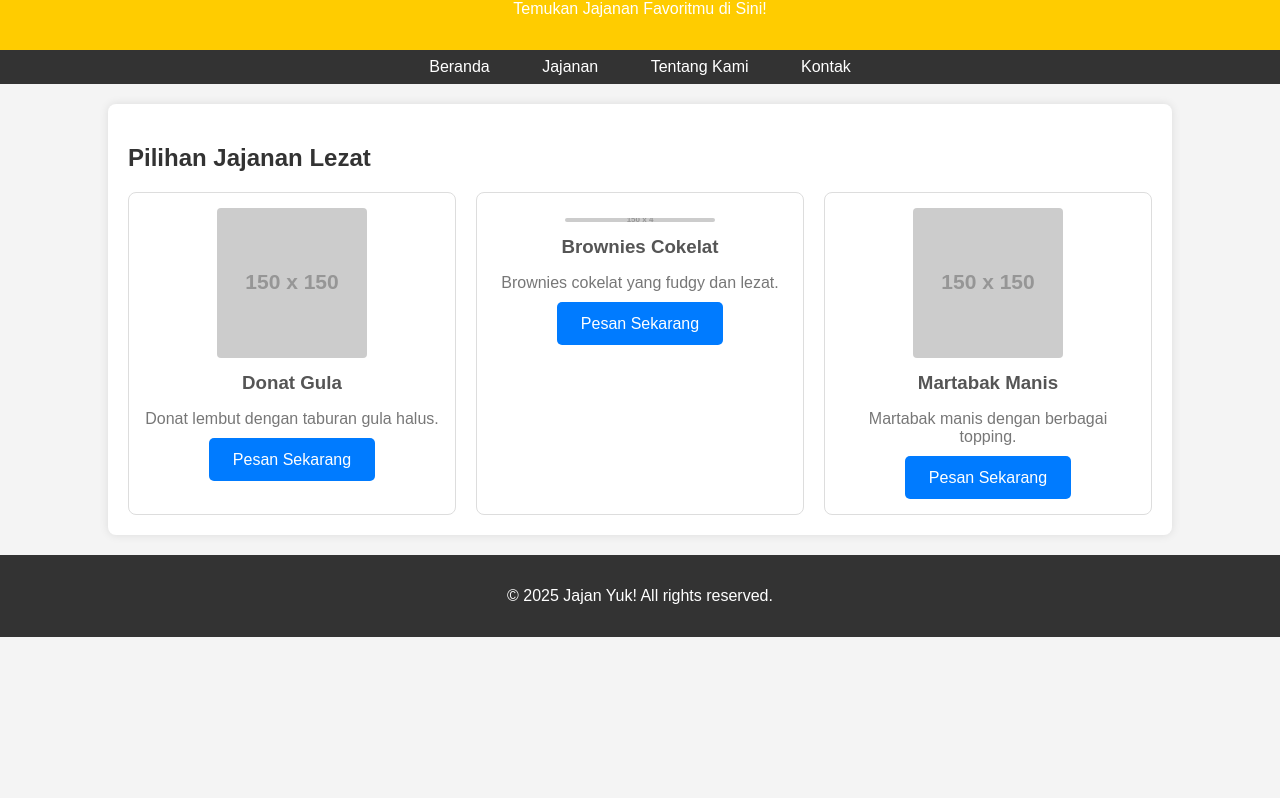
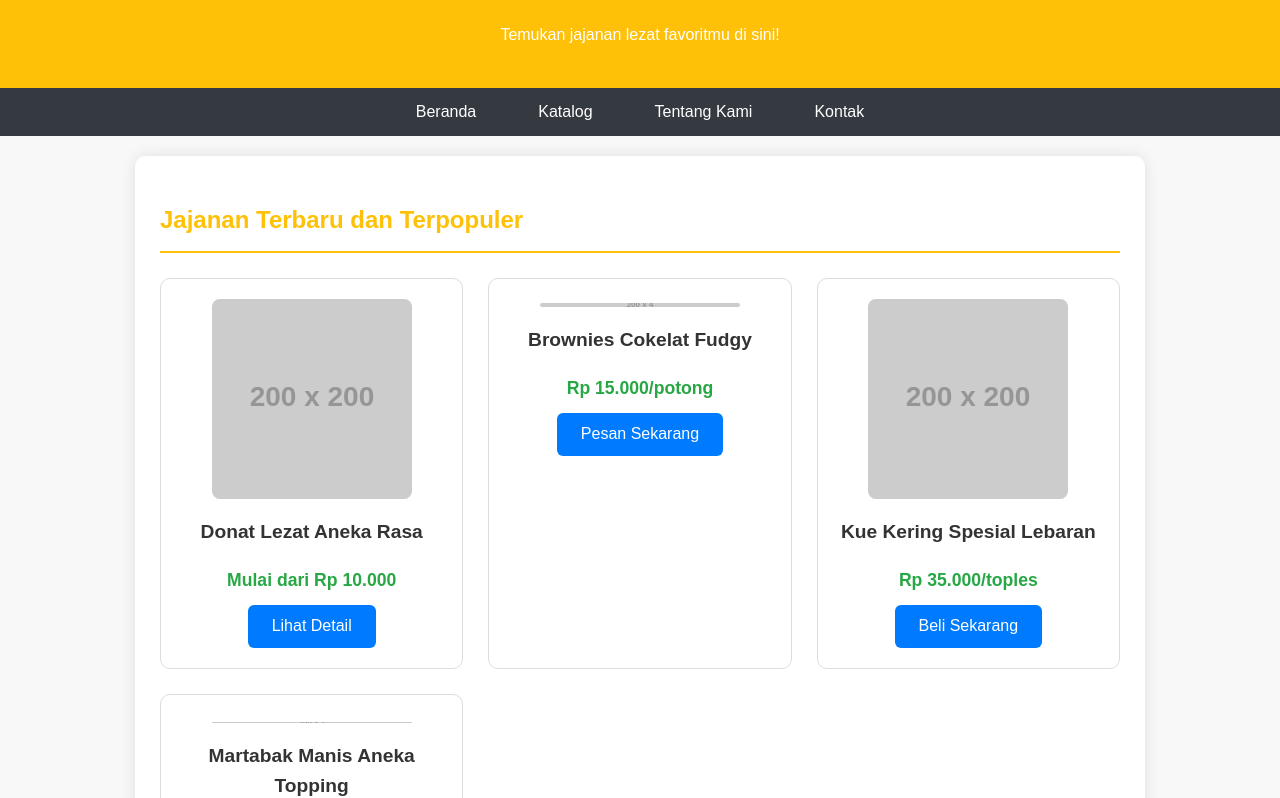
Before and after one commit to edoandrara/artworksk3n, a plain HTML site: page index.html in a window 1280 px wide. Shown: the part 96-894 px from the top of the page. Before the commit the page ends 800 px from the top, so only its background shows below. Drawn offline with Linux system fonts and the light colour scheme; placeholder pictures from the web are drawn by us.

Commit message:
Update index.html

```diff
--- a/index.html
+++ b/index.html
@@ -3,143 +3,214 @@
 <head>
     <meta charset="UTF-8">
     <meta name="viewport" content="width=device-width, initial-scale=1.0">
-    <title>Jajan Yuk!</title>
+    <title>Jajan Enak!</title>
     <style>
         body {
-            font-family: sans-serif;
+            font-family: 'Arial', sans-serif; /* Ganti font */
             margin: 0;
-            background-color: #f4f4f4;
+            padding: 0;
+            background-color: #f8f8f8; /* Warna latar belakang lebih lembut */
             color: #333;
+            line-height: 1.6;
         }
-
         header {
-            background-color: #ffcc00; /* Warna kuning cerah */
-            color: white;
-            padding: 1em 0;
+            background-color: #ffc107; /* Kuning yang lebih kalem */
+            color: #fff;
+            padding: 1.5em 0;
+            text-align: center;
+            box-shadow: 0 2px 5px rgba(0, 0, 0, 0.1);
+        }
+        nav {
+            background-color: #343a40; /* Abu-abu gelap */
+            color: #fff;
+            padding: 0.7em 0;
             text-align: center;
         }
-
-        nav {
-            background-color: #333;
-            color: white;
-            padding: 0.5em 0;
-            text-align: center;
+        nav a {
+            color: #fff;
+            text-decoration: none;
+            padding: 0.8em 1.2em;
+            margin: 0 0.6em;
+            border-radius: 6px;
+            transition: background-color 0.3s ease;
         }
-
-        nav a {
-            color: white;
-            text-decoration: none;
-            padding: 0.5em 1em;
-            margin: 0 0.5em;
+        nav a:hover {
+            background-color: #555;
         }
-
         .container {
-            width: 80%;
+            max-width: 960px;
             margin: 20px auto;
-            background-color: white;
-            padding: 20px;
-            border-radius: 8px;
-            box-shadow: 0 0 10px rgba(0, 0, 0, 0.1);
+            padding: 25px;
+            background-color: #fff;
+            border-radius: 10px;
+            box-shadow: 0 0 15px rgba(0, 0, 0, 0.1);
         }
-
+        h2 {
+            color: #ffc107;
+            border-bottom: 2px solid #ffc107;
+            padding-bottom: 0.5em;
+            margin-bottom: 1em;
+        }
         .product-grid {
             display: grid;
-            grid-template-columns: repeat(auto-fit, minmax(250px, 1fr));
-            gap: 20px;
-            margin-top: 20px;
+            grid-template-columns: repeat(auto-fit, minmax(280px, 1fr)); /* Lebar kartu produk lebih besar */
+            gap: 25px;
+            margin-top: 25px;
         }
-
         .product-card {
             border: 1px solid #ddd;
-            border-radius: 8px;
-            padding: 15px;
+            border-radius: 10px;
+            padding: 20px;
             text-align: center;
+            transition: transform 0.2s ease-in-out;
         }
-
+        .product-card:hover {
+            transform: scale(1.05);
+        }
         .product-card img {
             max-width: 100%;
             height: auto;
-            border-radius: 4px;
-        }
-
-        .product-card h3 {
-            margin-top: 10px;
-            margin-bottom: 5px;
-            color: #555;
-        }
-
-        .product-card p {
-            color: #777;
+            border-radius: 8px;
             margin-bottom: 10px;
         }
-
-        .buy-button {
-            background-color: #007bff; /* Warna biru cerah */
-            color: white;
+        .product-title {
+            margin-top: 0;
+            font-size: 1.2em;
+            font-weight: bold;
+            color: #333;
+        }
+        .product-price {
+            color: #28a745; /* Hijau yang lebih segar */
+            font-weight: bold;
+            font-size: 1.1em;
+            margin-bottom: 10px;
+        }
+        .product-card button {
+            background-color: #007bff; /* Biru cerah untuk tombol */
+            color: #fff;
             border: none;
             padding: 0.8em 1.5em;
-            border-radius: 5px;
+            border-radius: 6px;
             cursor: pointer;
-            text-decoration: none;
-            display: inline-block;
+            font-size: 1em;
+            transition: background-color 0.3s ease;
         }
-
-        .buy-button:hover {
+        .product-card button:hover {
             background-color: #0056b3;
         }
-
         footer {
             text-align: center;
-            padding: 1em 0;
-            background-color: #333;
-            color: white;
-            position: sticky;
-            bottom: 0;
+            padding: 1.5em 0;
+            background-color: #343a40;
+            color: #fff;
+            position: relative; /* Ubah jadi relative agar tidak selalu di bawah konten */
             width: 100%;
+            margin-top: 30px; /* Tambahkan margin atas */
+        }
+        /* Tambahan bagian Tentang Kami */
+        .about-us {
+            margin-top: 30px;
+            padding: 20px;
+            background-color: #fff;
+            border-radius: 10px;
+            box-shadow: 0 0 15px rgba(0, 0, 0, 0.1);
+        }
+        .about-us h2 {
+            color: #ffc107;
+            border-bottom: 2px solid #ffc107;
+            padding-bottom: 0.5em;
+            margin-bottom: 1em;
+        }
+        .about-us p {
+            line-height: 1.7;
+        }
+        /* Tambahan bagian Kontak */
+        .contact-us {
+            margin-top: 30px;
+            padding: 20px;
+            background-color: #fff;
+            border-radius: 10px;
+            box-shadow: 0 0 15px rgba(0, 0, 0, 0.1);
+        }
+        .contact-us h2 {
+            color: #ffc107;
+            border-bottom: 2px solid #ffc107;
+            padding-bottom: 0.5em;
+            margin-bottom: 1em;
+        }
+        .contact-us p {
+            line-height: 1.7;
+            margin-bottom: 1em;
+        }
+        .contact-us ul {
+            list-style: none;
+            padding: 0;
+        }
+        .contact-us li {
+            margin-bottom: 0.5em;
         }
     </style>
 </head>
 <body>
     <header>
-        <h1>Selamat Datang di Jajan Yuk!</h1>
-        <p>Temukan Jajanan Favoritmu di Sini!</p>
+        <h1>Selamat Datang di Jajan Enak!</h1>
+        <p>Temukan jajanan lezat favoritmu di sini!</p>
     </header>
-
     <nav>
-        <a href="#">Beranda</a>
-        <a href="#jajanan">Jajanan</a>
-        <a href="#">Tentang Kami</a>
-        <a href="#">Kontak</a>
+        <a href="#beranda">Beranda</a>
+        <a href="#katalog">Katalog</a>
+        <a href="#tentang-kami">Tentang Kami</a>
+        <a href="#kontak">Kontak</a>
     </nav>
-
-    <div class="container">
-        <section id="jajanan">
-            <h2>Pilihan Jajanan Lezat</h2>
+    <div class="container" id="beranda">
+        <h2>Jajanan Terbaru dan Terpopuler</h2>
         <div class="product-grid">
             <div class="product-card">
-                    <img src="https://via.placeholder.com/150/FFC107/000000?Text=Donat" alt="Donat">
-                    <h3>Donat Gula</h3>
-                    <p>Donat lembut dengan taburan gula halus.</p>
-                    <a href="#" class="buy-button">Pesan Sekarang</a>
+                <img src="https://via.placeholder.com/200/FFC107/FFFFFF?Text=Donat" alt="Donat">
+                <h3 class="product-title">Donat Lezat Aneka Rasa</h3>
+                <p class="product-price">Mulai dari Rp 10.000</p>
+                <button>Lihat Detail</button>
             </div>
             <div class="product-card">
-                    <img src="https://via.placeholder.com/150/4CAF50/FFFFFF?Text=Brownies" alt="Brownies">
-                    <h3>Brownies Cokelat</h3>
-                    <p>Brownies cokelat yang fudgy dan lezat.</p>
-                    <a href="#" class="buy-button">Pesan Sekarang</a>
+                <img src="https://via.placeholder.com/200/4CAF50/FFFFFF?Text=Brownies" alt="Brownies">
+                <h3 class="product-title">Brownies Cokelat Fudgy</h3>
+                <p class="product-price">Rp 15.000/potong</p>
+                <button>Pesan Sekarang</button>
             </div>
             <div class="product-card">
-                    <img src="https://via.placeholder.com/150/F44336/FFFFFF?Text=Martabak" alt="Martabak">
-                    <h3>Martabak Manis</h3>
-                    <p>Martabak manis dengan berbagai topping.</p>
-                    <a href="#" class="buy-button">Pesan Sekarang</a>
+                <img src="https://via.placeholder.com/200/F44336/FFFFFF?Text=Kue+Kering" alt="Kue Kering">
+                <h3 class="product-title">Kue Kering Spesial Lebaran</h3>
+                <p class="product-price">Rp 35.000/toples</p>
+                <button>Beli Sekarang</button>
+            </div>
+            <div class="product-card">
+                <img src="https://via.placeholder.com/200/00BCD4/FFFFFF?Text=Martabak+Manis" alt="Martabak Manis">
+                <h3 class="product-title">Martabak Manis Aneka Topping</h3>
+                <p class="product-price">Mulai dari Rp 25.000</p>
+                <button>Lihat Menu</button>
             </div>
         </div>
-        </section>
+    </div>
+
+    <div class="container about-us" id="tentang-kami">
+        <h2>Tentang Kami</h2>
+        <p>Jajan Enak adalah toko online yang menyediakan berbagai macam jajanan lezat dan berkualitas. Kami berkomitmen untuk memberikan pengalaman berbelanja yang menyenangkan dan produk yang selalu свежие. Kami percaya bahwa setiap gigitan dapat membawa kebahagiaan!</p>
+        <p>Kami selalu berusaha untuk menambah koleksi jajanan kami dengan rasa-rasa baru yang menarik. Dukungan Anda adalah motivasi kami untuk terus berkembang dan memberikan yang terbaik.</p>
+    </div>
+
+    <div class="container contact-us" id="kontak">
+        <h2>Kontak Kami</h2>
+        <p>Ada pertanyaan atau ingin memesan dalam jumlah besar? Hubungi kami melalui:</p>
+        <ul>
+            <li>Email: <a href="mailto:info@jajanenak.com">info@jajanenak.com</a></li>
+            <li>Telepon/WhatsApp: <a href="https://wa.me/nomorteleponkamu">0812-xxxx-xxxx</a> (Ganti dengan nomor teleponmu)</li>
+            <li>Instagram: <a href="https://instagram.com/jajanenakid">@jajanenakid</a> (Ganti dengan akun Instagrammu)</li>
+        </ul>
+        <p>Kami akan dengan senang hati membantu Anda.</p>
     </div>
 
     <footer>
-        <p>&copy; 2025 Jajan Yuk! All rights reserved.</p>
+        <p>&copy; 2023 Jajan Enak. All rights reserved.</p>
     </footer>
 </body>
 </html>
```
Lines whose indentation alone changed are shown as unchanged.
